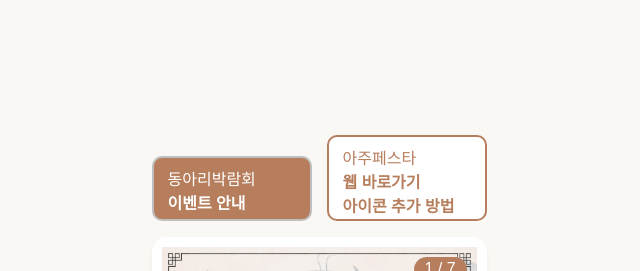
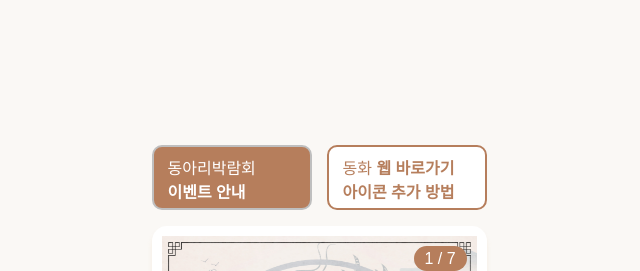
Before and after one commit to ajoufesta/client, a Next.js app: page /dongwha in a window 1280 px wide. Shown: the top 271 px of the page, without its empty margins (321-961 px from the left). Built offline with nearby package versions, Linux system fonts and the light colour scheme.

Commit message:
style/#99 : 버튼 라이팅 수정

```diff
--- a/src/app/dongwha/_components/DongyeonButton.tsx
+++ b/src/app/dongwha/_components/DongyeonButton.tsx
@@ -30,7 +30,7 @@ const DongyeonButton = () => {
         <p className="font-bold">이벤트 안내 </p>
       </div>
       <div
-        className={`w-[16rem] h-[8.6rem] rounded-[1rem] pl-[1.4rem] py-[1rem] ${
+        className={`w-[16rem] h-[6.5rem] rounded-[1rem] pl-[1.4rem] py-[1rem] ${
           isClicked === "ajouFesta" ? clickedStyle : unClickedStyle
         } `}
         onClick={() => {
@@ -38,8 +38,9 @@ const DongyeonButton = () => {
           router.push("dongwha?category=ajouFesta");
         }}
       >
-        <p>아주페스타</p>
-        <p className="font-bold">웹 바로가기</p>
+        <p>
+          동화 <span className="font-bold">웹 바로가기</span>
+        </p>
         <p className="font-bold">아이콘 추가 방법 </p>
       </div>
     </div>
```
Also changed, not shown: 1 other file (tests, documents, lock files or other folders).
